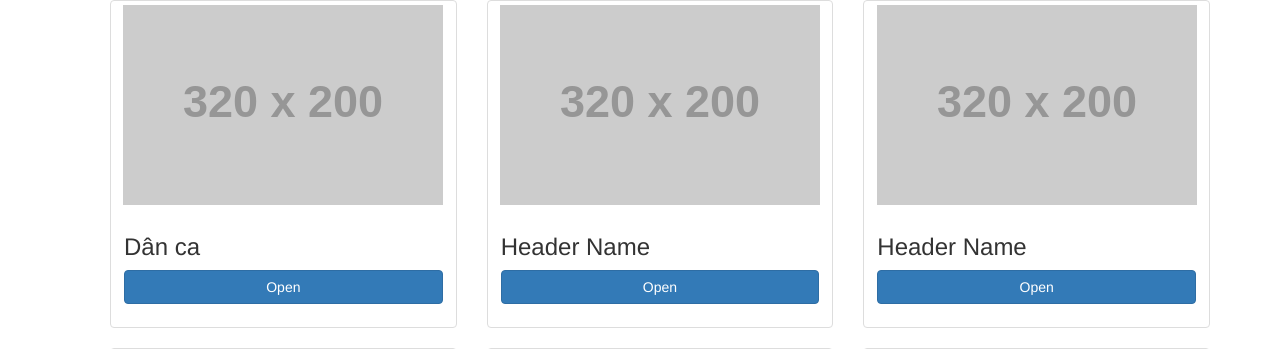
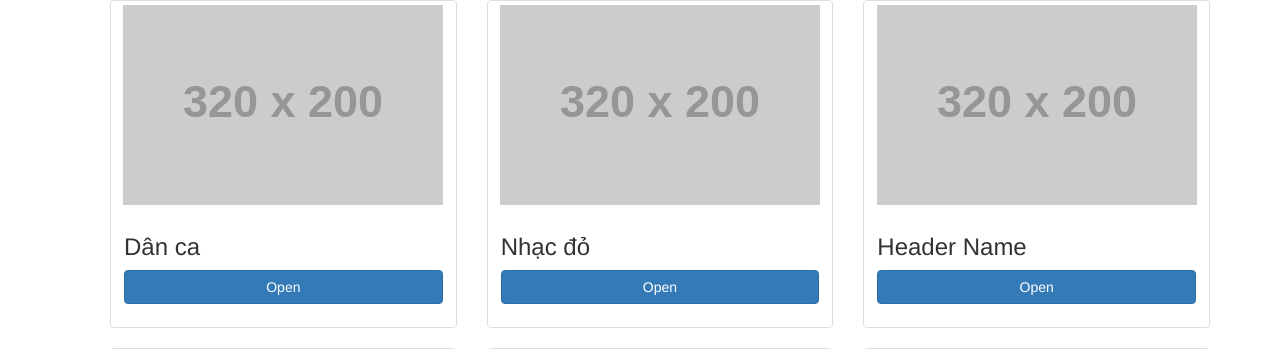
Before and after one commit to philonganhvu/design_kara, a PHP site: page / in a window 1280 px wide. Shown: the top 349 px of the page. Run offline with PHP 8.4, Linux system fonts and the light colour scheme; grey boxes labelled with a size stand in for pictures from a placeholder-image service; some libraries are stand-ins or nearby versions.

Commit message:
nhạc đỏ

```diff
--- a/index.php
+++ b/index.php
@@ -27,7 +27,7 @@
                     <div class="thumbnail">
                         <img src="http://placehold.it/320x200" alt="ALT NAME" class="img-responsive" />
                         <div class="caption">
-                            <h3>Header Name</h3>
+                            <h3>Nhạc đỏ</h3>
 
                             <p align="center"><a href="http://bootsnipp.com/" class="btn btn-primary btn-block">Open</a>
                             </p>
```
